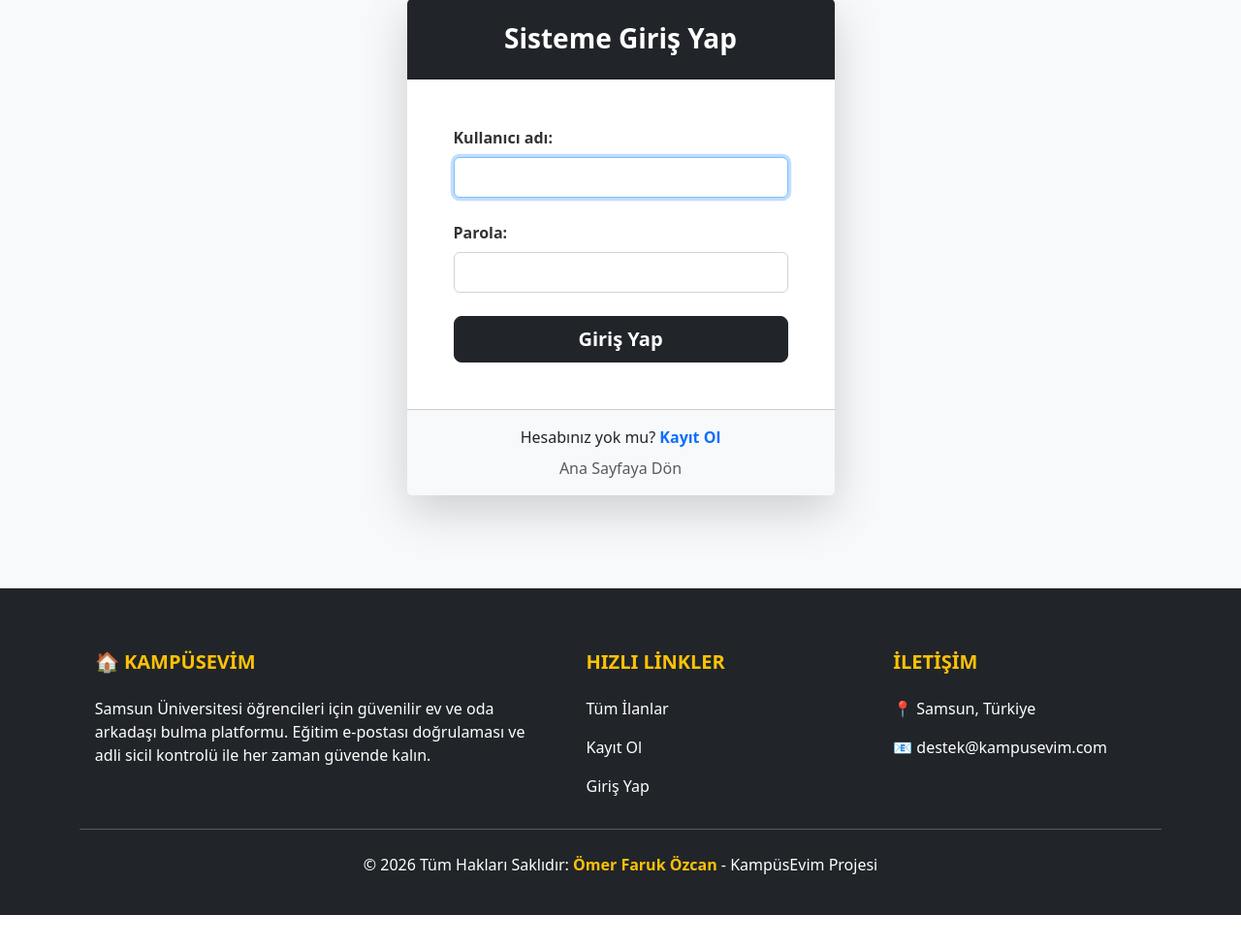
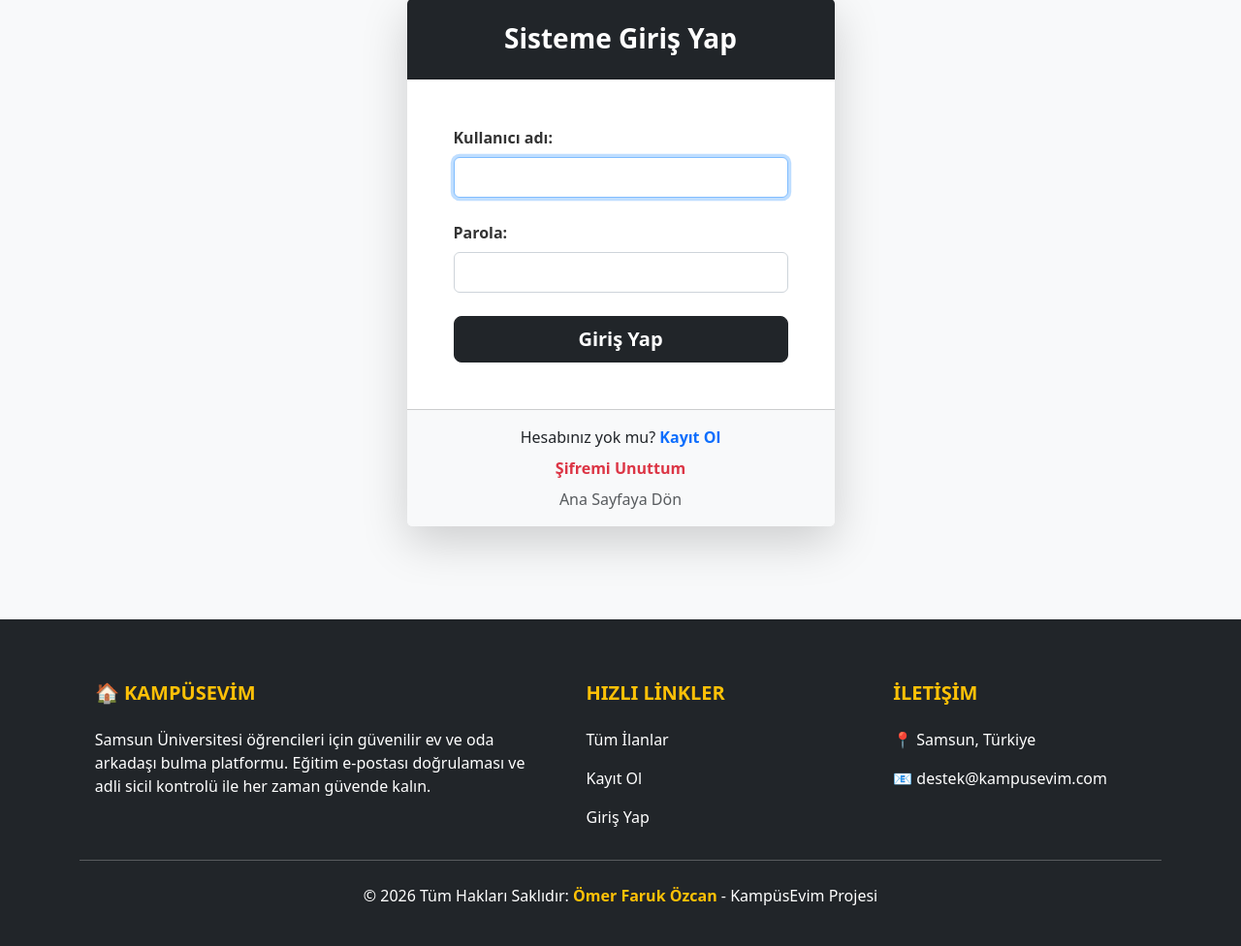
Before and after one commit to 44omerfarukozcan-del/Kampus-evim, a Django app: page /giris/ in a window 1280 px wide. Shown: the part 159-1135 px from the top of the page at 97% size. Before the commit the page ends 1103 px from the top, so only its background shows below. Run offline with Django 5.2, Linux system fonts and the light colour scheme.

Commit message:
Sifremi unuttum butonu eklendi

```diff
--- a/core/templates/core/giris_yap.html
+++ b/core/templates/core/giris_yap.html
@@ -44,6 +44,8 @@
                 </div>
                 <div class="card-footer bg-light text-center py-3">
                     <div class="mb-2">Hesabınız yok mu? <a href="/kayit/" class="text-primary fw-bold text-decoration-none">Kayıt Ol</a></div>
+                    <!-- İŞTE YENİ EKLENEN ŞİFREMİ UNUTTUM LİNKİ BURADA -->
+                    <div class="mb-2"><a href="/sifre-sifirla/" class="text-danger fw-bold text-decoration-none">Şifremi Unuttum</a></div>
                     <div><a href="/" class="text-muted text-decoration-none">Ana Sayfaya Dön</a></div>
                 </div>
             </div>
```
